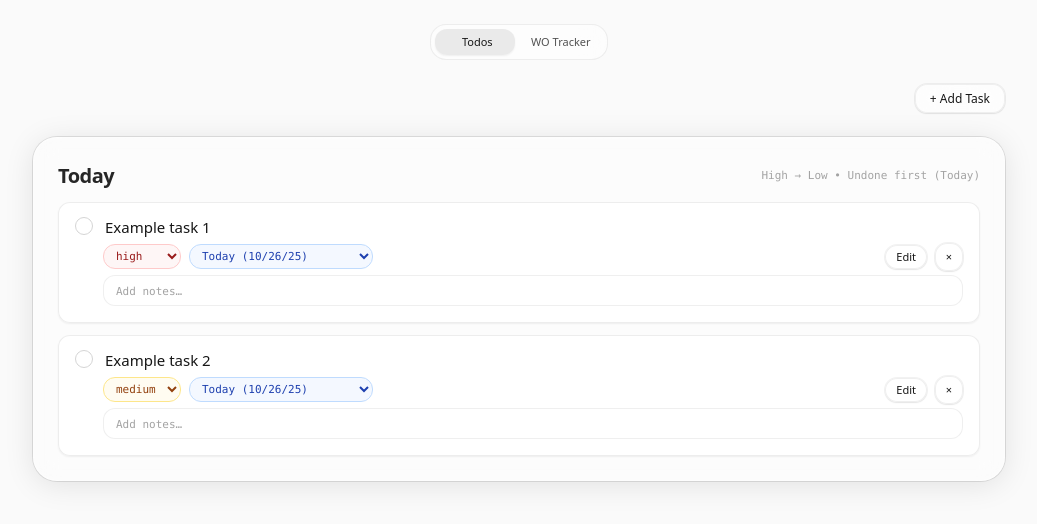
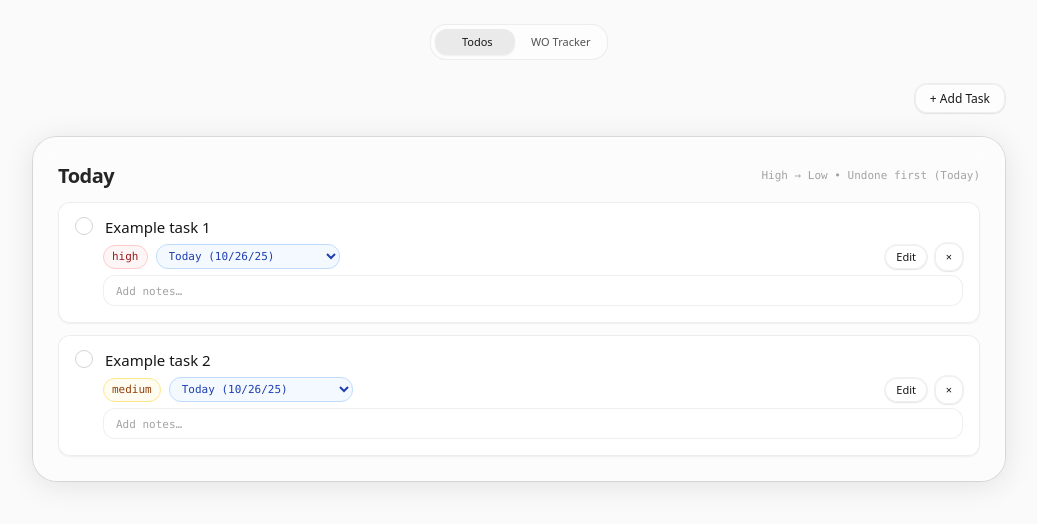
Before and after one commit to shearluck21/todo-wo-tracker, a React (Vite) app: page / in a window 1280 px wide. Shown: the top 524 px of the page, without its empty margins (121-1158 px from the left). Built offline with nearby package versions, Linux system fonts and the light colour scheme; the HTML template or start-up script is replaced by a standard one.

Commit message:
Update TodoList.tsx

```diff
--- a/src/components/TodoList.tsx
+++ b/src/components/TodoList.tsx
@@ -436,6 +436,7 @@ export default function TodoList() {
                   onRowComplete={() => endRowEditing(null)}
                   onToggleDone={() => toggleDone(t.id)}
                   onRemove={() => remove(t.id)}
+                  onCyclePriority={() => cyclePriority(t.id)}
                   onSetPriority={(p) => setPriorityFor(t.id, p)}
                   onChangeText={(val) =>
                     setTasks((prev) => prev.map((x) => (x.id === t.id ? { ...x, text: val } : x)))
@@ -459,6 +460,7 @@ function TodoRow({
   onRowComplete,
   onToggleDone,
   onRemove,
+  onCyclePriority,
   onSetPriority,
   onChangeText,
   onChangeDue,
@@ -469,6 +471,7 @@ function TodoRow({
   onRowComplete: () => void;
   onToggleDone: () => void;
   onRemove: () => void;
+  onCyclePriority: () => void;
   onSetPriority: (p: Priority) => void;
   onChangeText: (v: string) => void;
   onChangeDue: (key: string) => void;
@@ -521,9 +524,8 @@ function TodoRow({
 
         {/* Row 2: priority + due + actions */}
         <div className="pl-7 flex items-center gap-2 text-[11px]">
-          <select
-            value={t.priority}
-            onChange={(e) => onSetPriority(e.target.value as Priority)}
+          <button
+            onClick={onCyclePriority}
             className={`rounded-md border px-2 py-1 text-[11px] font-mono ${
               t.priority === "high"
                 ? "border-red-200 bg-red-50/70 text-red-800"
@@ -531,13 +533,10 @@ function TodoRow({
                 ? "border-amber-200 bg-amber-50/70 text-amber-800"
                 : "border-neutral-200 bg-white/70 text-neutral-800"
             }`}
-            aria-label="Priority"
-            title="Set priority"
+            title="Cycle priority (high → medium → low)"
           >
-            <option value="high">high</option>
-            <option value="medium">medium</option>
-            <option value="low">low</option>
-          </select>
+            {t.priority}
+          </button>
 
           {/* Due "pill" (simple select; label string will always carry the date) */}
           <select
```
